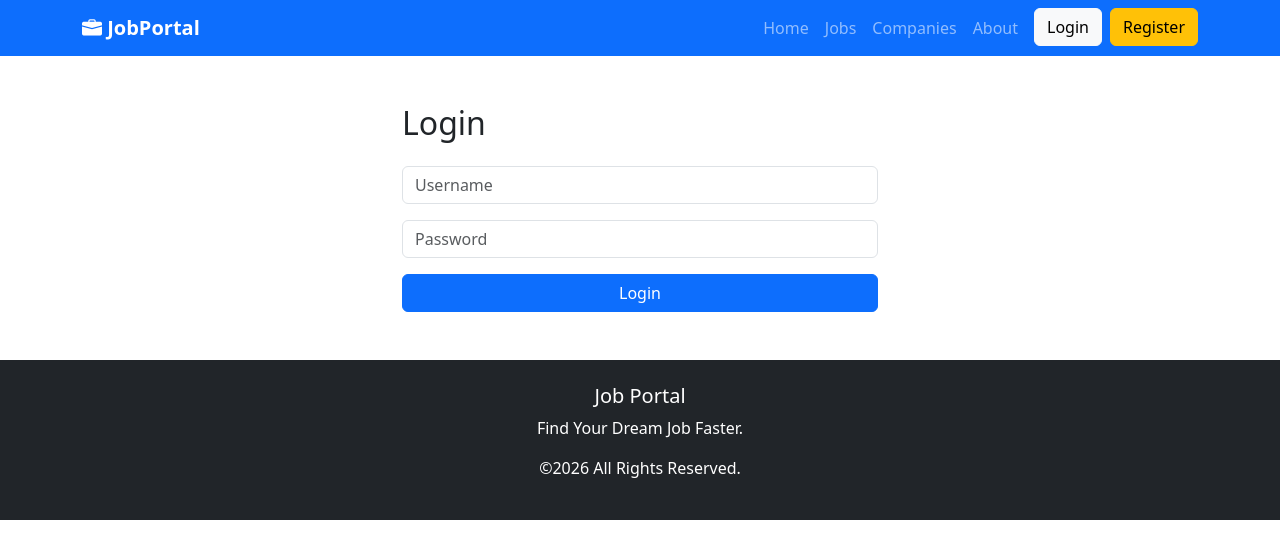
After one commit to ChristianEnan/Job-Portal, a Django app: page /accounts/login/ in a window 1280 px wide. The commit adds this page. Shown: the top 559 px of the page. Run offline with Django 5.2, Linux system fonts and the light colour scheme.

Commit message:
feat: Implement user authentication with login and registration functionality

```diff
--- a/JobPortal/accounts/urls.py
+++ b/JobPortal/accounts/urls.py
@@ -1,9 +1,8 @@
 from django.urls import path
-
-from .views import create_profile, profile_complete, profile_list
+from . import views
 
 urlpatterns = [
-    path("", profile_list, name="profile-list"),
-    path("create/", create_profile, name="profile-create"),
-    path("complete/", profile_complete, name="profile-complete"),
+    path("register/", views.register, name="register"),
+    path("login/", views.user_login, name="login"),
+    path("logout/", views.user_logout, name="logout"),
 ]
--- a/JobPortal/accounts/views.py
+++ b/JobPortal/accounts/views.py
@@ -1,110 +1,66 @@
-from django.contrib.auth import get_user_model
-from django.db import IntegrityError
-from django.contrib import messages
-from django.http import JsonResponse
-from django.shortcuts import redirect, render
-from django.views.decorators.http import require_GET, require_POST
-
-from .forms import ProfileCompletionForm
-from .models import CandidateProfile
+from django.contrib.auth import login, logout, authenticate
+from django.contrib.auth.forms import UserCreationForm
+from django.shortcuts import render, redirect
 
 
-User = get_user_model()
+def register(request):
+
+    if request.method == "POST":
+
+        form = UserCreationForm(request.POST)
+
+        if form.is_valid():
+
+            user = form.save()
+
+            login(request, user)
+
+            return redirect("home")
+
+    else:
+
+        form = UserCreationForm()
+
+    return render(request, "accounts/register.html", {
+        "form": form
+    })
 
 
-@require_GET
-def profile_list(request):
-	profiles = CandidateProfile.objects.select_related("user").all()
-	data = [
-		{
-			"id": profile.id,
-			"username": profile.user.get_username(),
-			"email": profile.user.email,
-			"phone": profile.phone,
-			"location": profile.location,
-			"experience_years": profile.experience_years,
-			"key_skills": profile.key_skills,
-			"is_completed": profile.is_completed,
-		}
-		for profile in profiles
-	]
-	return JsonResponse({"profiles": data})
+def user_login(request):
+
+    error = ""
+
+    if request.method == "POST":
+
+        username = request.POST["username"]
+
+        password = request.POST["password"]
+
+        user = authenticate(
+            request,
+            username=username,
+            password=password
+        )
+
+        if user:
+
+            login(request, user)
+
+            return redirect("home")
+
+        else:
+
+            error = "Invalid Username or Password"
+
+    return render(request,
+                  "accounts/login.html",
+                  {
+                      "error": error
+                  })
 
 
-@require_POST
-def create_profile(request):
-	username = request.POST.get("username", "").strip()
-	email = request.POST.get("email", "").strip()
-	password = request.POST.get("password", "").strip()
-	phone = request.POST.get("phone", "").strip()
-	location = request.POST.get("location", "").strip()
-	skills = request.POST.get("skills", "").strip()
+def user_logout(request):
 
-	if not username or not email or not password:
-		return JsonResponse({"error": "username, email, and password are required"}, status=400)
+    logout(request)
 
-	try:
-		user = User.objects.create_user(username=username, email=email, password=password)
-		profile = CandidateProfile.objects.create(
-			user=user,
-			phone=phone,
-			location=location,
-			key_skills=skills,
-		)
-	except IntegrityError:
-		return JsonResponse({"error": "user already exists"}, status=400)
-
-	return JsonResponse(
-		{
-			"id": profile.id,
-			"username": user.get_username(),
-			"email": user.email,
-		},
-		status=201,
-	)
-
-
-def profile_complete(request):
-	if request.method == "POST":
-		form = ProfileCompletionForm(request.POST, request.FILES)
-		if form.is_valid():
-			data = form.cleaned_data
-			user, _ = User.objects.get_or_create(
-				username=data["username"],
-				defaults={"email": data["email"]},
-			)
-			if not user.has_usable_password():
-				user.set_unusable_password()
-				user.save(update_fields=["password"])
-			if user.email != data["email"]:
-				user.email = data["email"]
-				user.save(update_fields=["email"])
-
-			profile, _ = CandidateProfile.objects.get_or_create(user=user)
-			profile.profile_photo = data.get("profile_photo") or profile.profile_photo
-			profile.phone = data.get("phone", "")
-			profile.location = data.get("location", "")
-			profile.education = data.get("education", "")
-			profile.key_skills = data.get("key_skills", "")
-			profile.languages = data.get("languages", "")
-			profile.internships = data.get("internships", "")
-			profile.projects = data.get("projects", "")
-			profile.profile_summary = data.get("profile_summary", "")
-			profile.accomplishments = data.get("accomplishments", "")
-			profile.competitive_exams = data.get("competitive_exams", "")
-			profile.employment = data.get("employment", "")
-			profile.academic_achievements = data.get("academic_achievements", "")
-			profile.resume = data.get("resume") or profile.resume
-			profile.experience_years = data.get("experience_years") or 0
-			profile.save()
-
-			messages.success(request, "Profile completed successfully.")
-			return redirect("profile-complete")
-	else:
-		form = ProfileCompletionForm()
-
-	profiles = CandidateProfile.objects.select_related("user").all()[:6]
-	return render(request, "accounts/profile_complete.html", {
-		"form": form,
-		"profiles": profiles,
-	})
+    return redirect("home")
--- a/JobPortal/jobportal/urls.py
+++ b/JobPortal/jobportal/urls.py
@@ -23,5 +23,5 @@ urlpatterns = [
     path('admin/', admin.site.urls),
     path('',include('jobs.urls')),
     path('accounts/', include('accounts.urls')),
-    path('applications/', include('applications.urls')),
-] + static(settings.MEDIA_URL, document_root=settings.MEDIA_ROOT)
+
+]
--- /dev/null
+++ b/JobPortal/templates/accounts/login.html
@@ -0,0 +1,49 @@
+{% extends 'base.html' %}
+
+{% block title %}
+Login
+{% endblock %}
+
+{% block content %}
+
+<div class="container mt-5" style="max-width:500px;">
+
+<h2 class="mb-4">Login</h2>
+
+<form method="POST">
+
+{% csrf_token %}
+
+<input
+type="text"
+name="username"
+class="form-control mb-3"
+placeholder="Username">
+
+<input
+type="password"
+name="password"
+class="form-control mb-3"
+placeholder="Password">
+
+<button class="btn btn-primary w-100">
+
+Login
+
+</button>
+
+</form>
+
+{% if error %}
+
+<div class="alert alert-danger mt-3">
+
+{{ error }}
+
+</div>
+
+{% endif %}
+
+</div>
+
+{% endblock %}
--- a/JobPortal/templates/base.html
+++ b/JobPortal/templates/base.html
@@ -62,10 +62,55 @@ id="navbar">
 </li>
 
 <li class="nav-item">
-<a class="btn btn-light ms-3"
-href="#">
+{% if user.is_authenticated %}
+
+<li class="nav-item">
+
+<span class="nav-link">
+
+Hello {{ user.username }}
+
+</span>
+
+</li>
+
+<li class="nav-item">
+
+<a class="btn btn-danger ms-2"
+href="{% url 'logout' %}">
+
+Logout
+
+</a>
+
+</li>
+
+{% else %}
+
+<li class="nav-item">
+
+<a class="btn btn-light ms-2"
+href="{% url 'login' %}">
+
 Login
+
 </a>
+
+</li>
+
+<li class="nav-item">
+
+<a class="btn btn-warning ms-2"
+href="{% url 'register' %}">
+
+Register
+
+</a>
+
+</li>
+
+{% endif %}
+
 </li>
 
 </ul>
```
Also changed, not shown: JobPortal/templates/accounts/register.html (added, +29 -0 lines), JobPortal/db.sqlite3.
